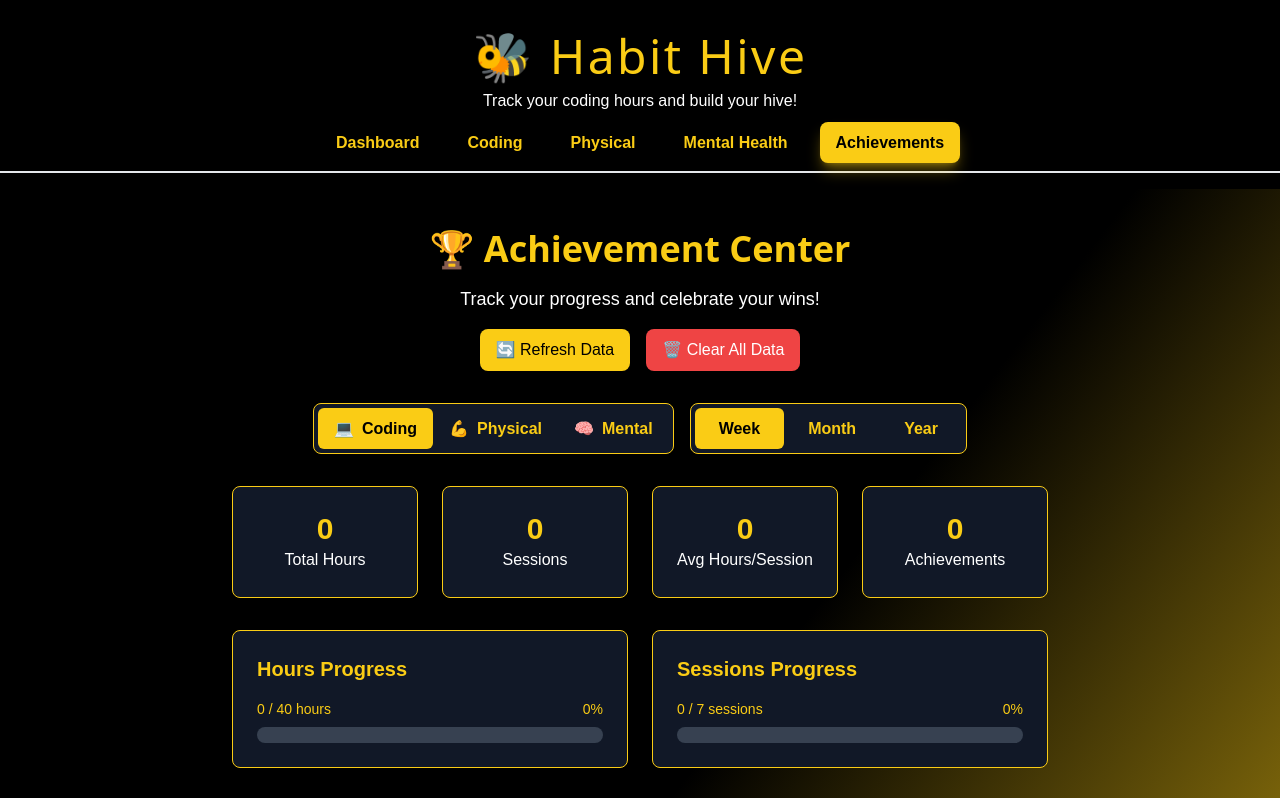
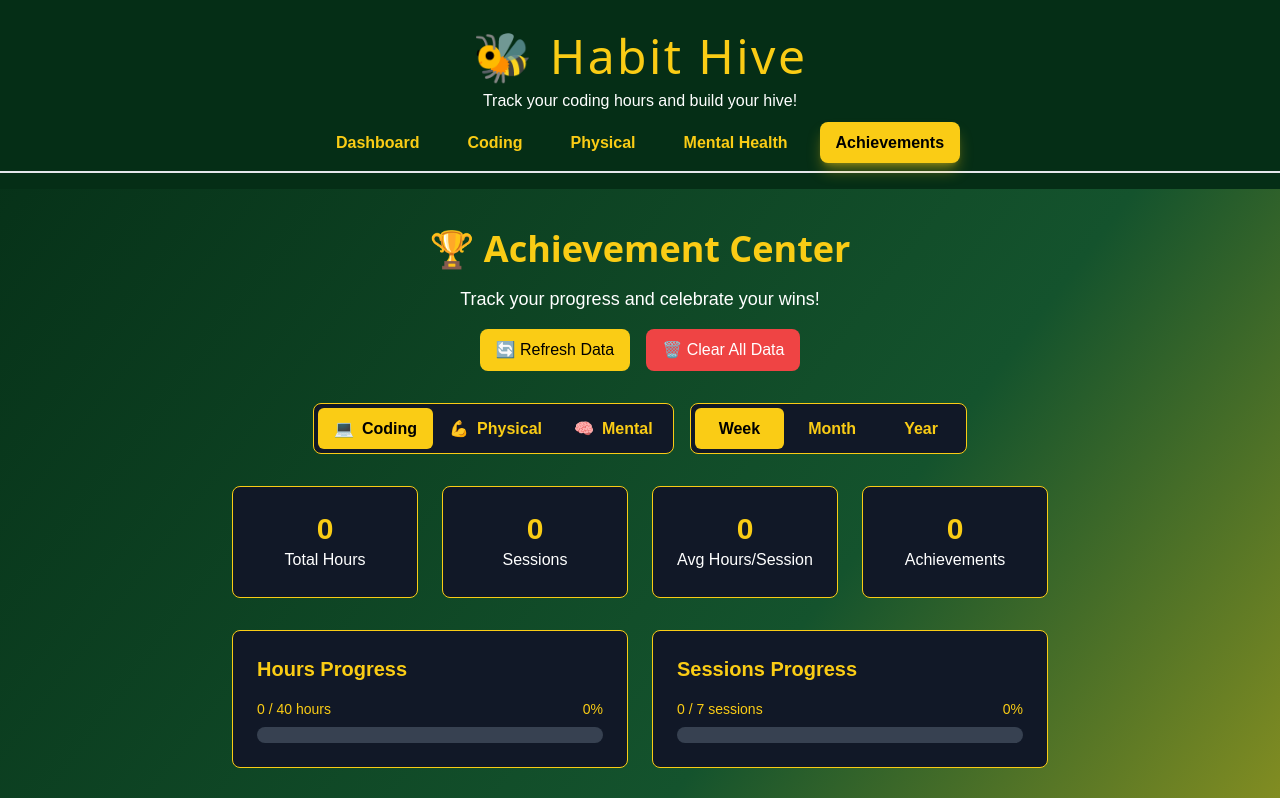
Before and after one commit to kamal3235/kamal-Habit_hive, a React (Vite) app: page /achievements in a window 1280 px wide. Shown: the top 798 px of the page. Built offline with nearby package versions, Linux system fonts and the light colour scheme; a web font is replaced by a local one.

Commit message:
background edit

```diff
--- a/src/App.jsx
+++ b/src/App.jsx
@@ -23,7 +23,7 @@ function App() {
 
   return (
     <Router>
-      <div className="min-h-screen bg-gradient-to-br from-black via-black to-yellow-400 text-yellow-400 font-montserrat">
+      <div className="min-h-screen bg-gradient-to-br from-green-950 via-green-900 to-yellow-400 text-yellow-400 font-montserrat">
         <Header />
         <div className="flex justify-center">
           <main className="w-full max-w-4xl mx-auto p-4">
--- a/src/components/Header.jsx
+++ b/src/components/Header.jsx
@@ -2,7 +2,7 @@ import NavBar from "./NavBar";
 
 const Header = () => {
   return (
-    <header className="text-center py-8 pb-4 bg-black border-b-5 border-yellow-400">
+    <header className="text-center py-8 pb-4 bg-green-950 border-b-5 border-yellow-400">
       <h1 className="text-5xl tracking-wider m-0">🐝 Habit Hive</h1>
       <p className="text-white mt-2">
         Track your coding hours and build your hive!
--- a/src/components/NavBar.jsx
+++ b/src/components/NavBar.jsx
@@ -13,7 +13,7 @@ const habitPages = [
 
 const NavBar = () => {
   return (
-    <nav className="flex flex-wrap justify-center gap-2 sm:gap-4 px-1 py-2 bg-black border-b-2 border-yellow-40">
+    <nav className="flex flex-wrap justify-center gap-2 sm:gap-4 px-1 py-2 bg-green-950 border-b-2 border-yellow-40">
       {habitPages.map((page) => (
         <NavLink
           key={page.path}
--- a/src/index.css
+++ b/src/index.css
@@ -23,7 +23,7 @@ body {
   font-family: 'Montserrat', 'Arial', sans-serif;
   line-height: 1.6;
   color: #FFD600;
-  background: linear-gradient(135deg, #000 60%, #FFD600 100%);
+  background: linear-gradient(135deg, #0B4F3C 60%, #FFD600 100%);
   min-height: 100vh;
 }
 
```
